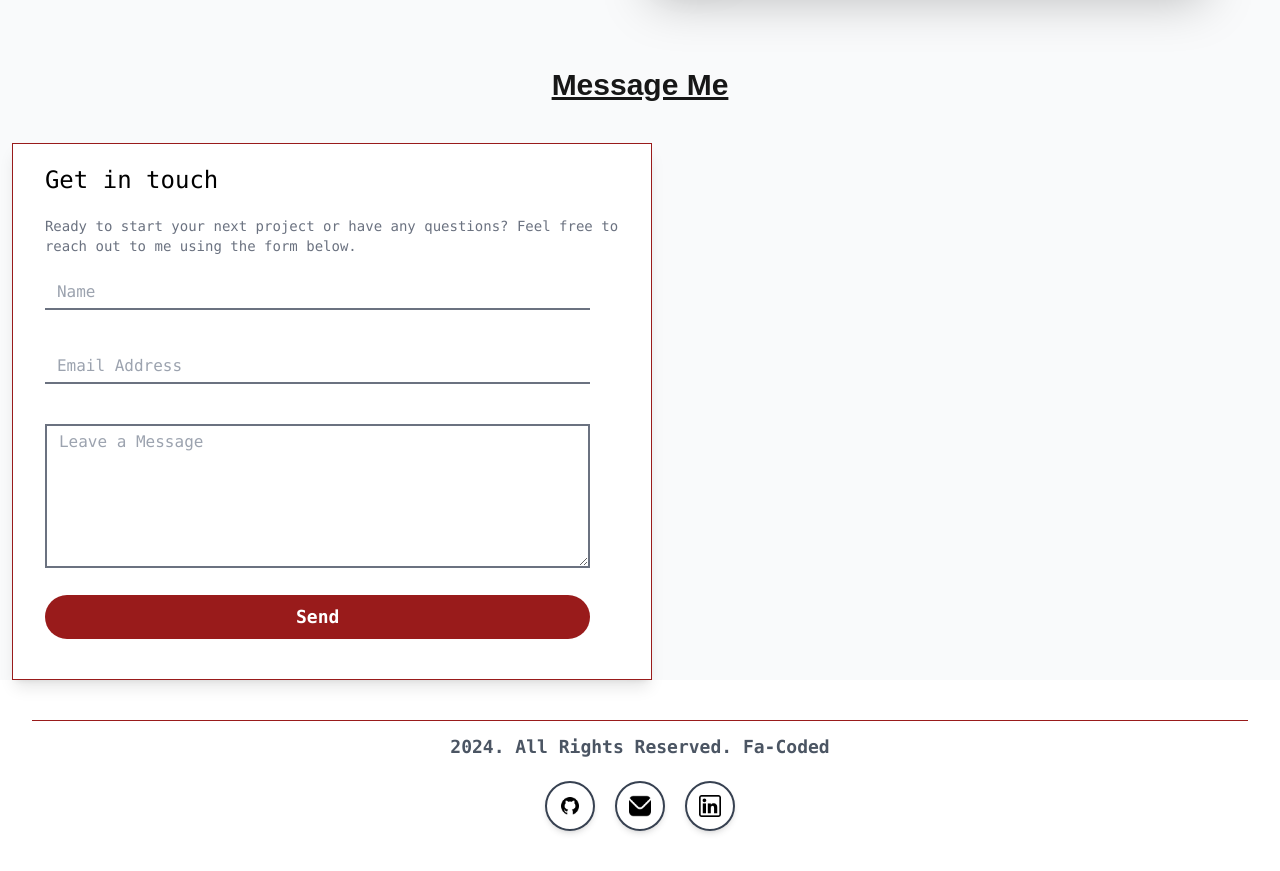
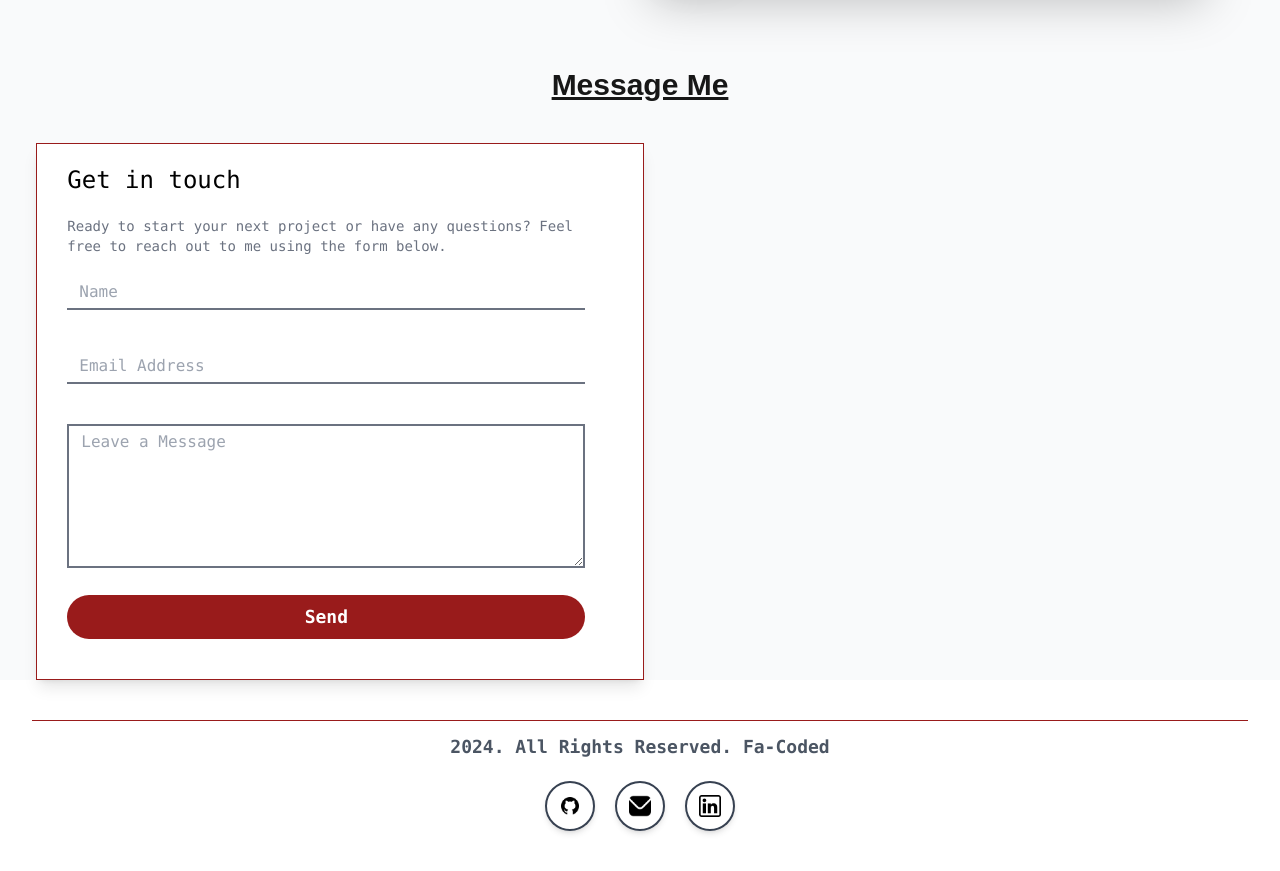
Before and after one commit to FirstAyo/fa-coded-cms, a Next.js app: page /contact in a window 1280 px wide. Shown: the part 700-1571 px from the top of the page. Built offline with nearby package versions, Linux system fonts and the light colour scheme.

Commit message:
adjusted the width of the form

```diff
--- a/app/components/FormInput.jsx
+++ b/app/components/FormInput.jsx
@@ -11,10 +11,10 @@ function FormInput() {
   return (
     <>
       {/* <!-- form section starts here --> */}
-      <div className="pt-2 mb-10 mx-3 lg:w-[50%]">
+      <div className="pt-2 mb-10 mx-auto lg:w-[95%]">
         <form
           action=""
-          className="w-[100%] text-black bg-white shadow-lg border border-red-800 font-mono"
+          className="w-[95%] mx-auto lg:w-[50%] lg:mx-1 text-black bg-white shadow-lg border border-red-800 font-mono"
         >
           <h1 className="text-2xl py-5 w-[90%] mx-auto">Get in touch</h1>
           <p className="text-sm text-gray-500 w-[90%] mx-auto">
```
